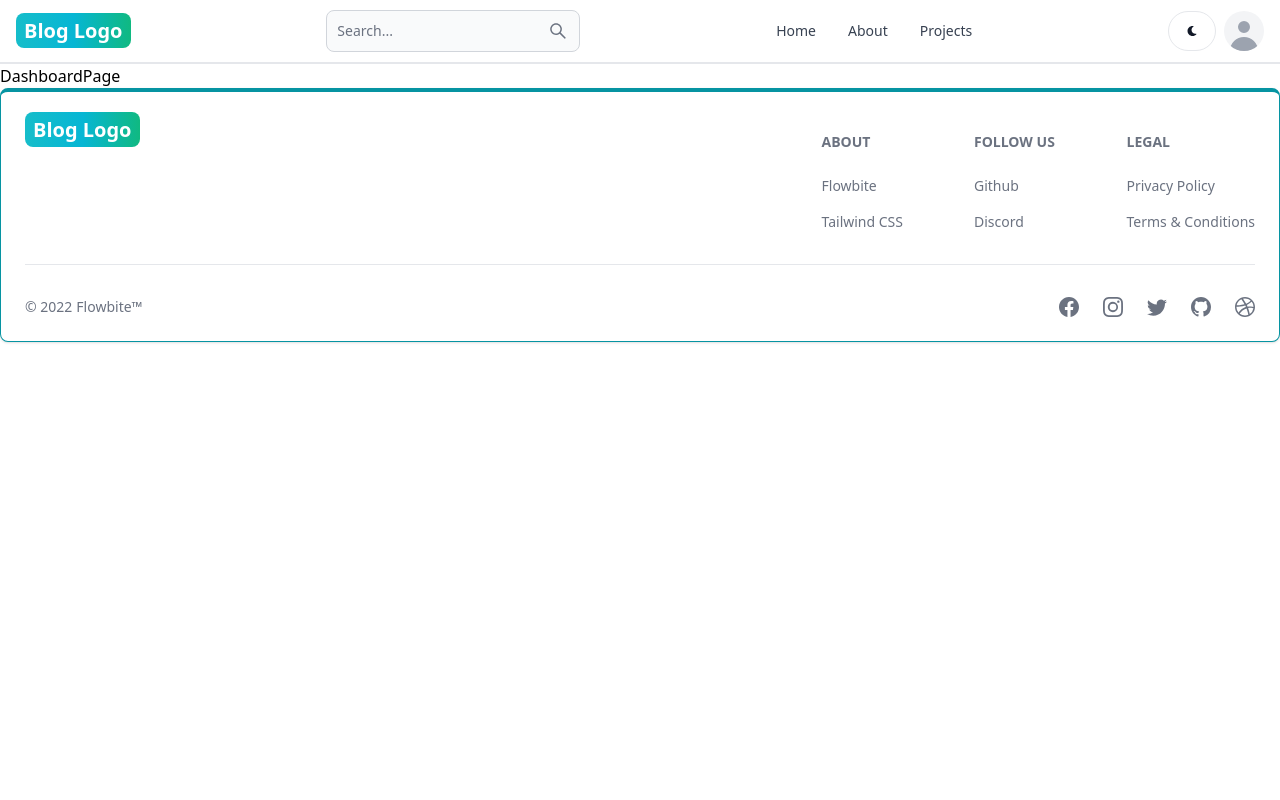
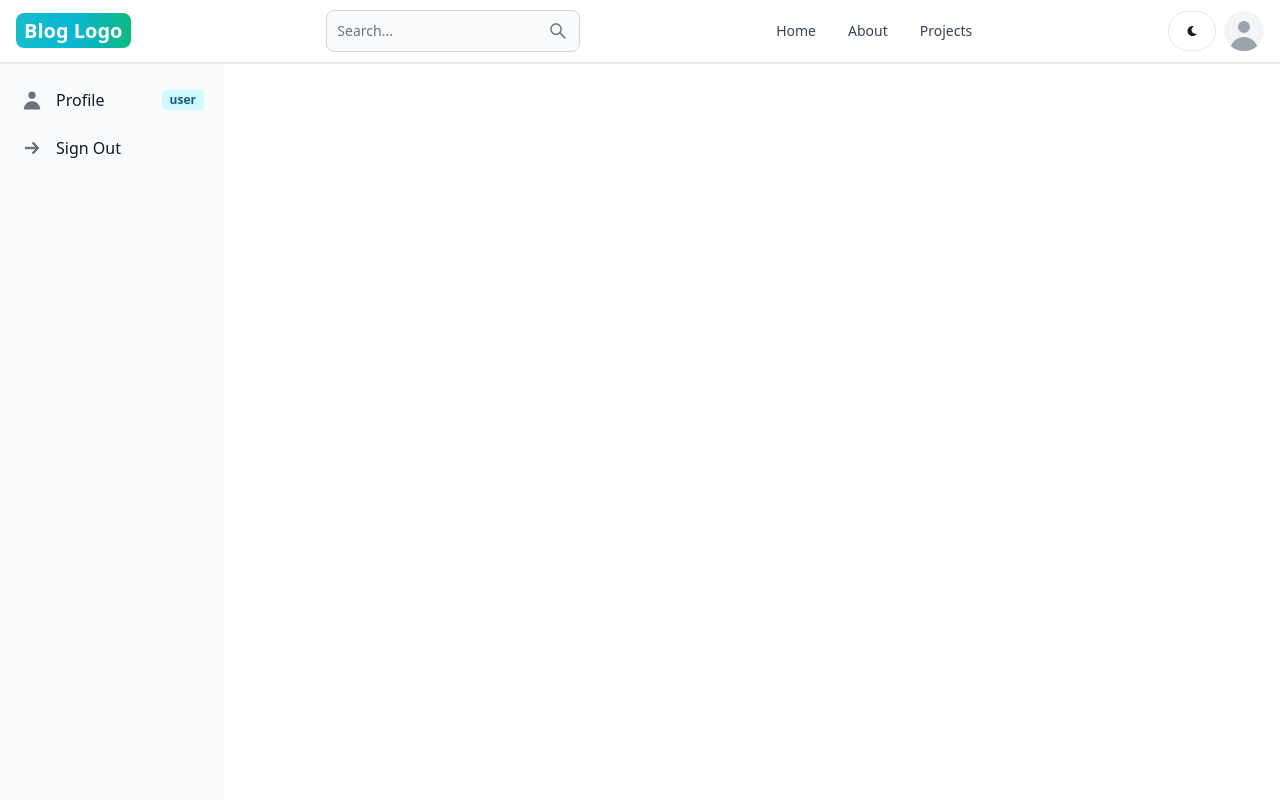
Before and after one commit to MdRakib99/Mern-Blog-Frontend, a React (Vite) app: page /dashboard in a window 1280 px wide. Shown: the top 800 px of the page. Built offline with nearby package versions, Linux system fonts and the light colour scheme; sample sign-in values are in the browser's storage.

Commit message:
worked with profile dashboard

```diff
--- a/src/App.jsx
+++ b/src/App.jsx
@@ -11,6 +11,8 @@ import Header from "./components/Header";
 import ProjectPage from "./pages/ProjectPage";
 import Footer from "./components/Footer";
 
+import PrivateRoute from "./components/PrivateRoute";
+
 const App = () => {
   return (
     <div>
@@ -19,10 +21,15 @@ const App = () => {
         <Routes>
           <Route path='/' element={<HomePage />} />
           <Route path='/about' element={<AboutPage />} />
-          <Route path='/projects' element={<ProjectPage />} />
+
           <Route path='/sign-in' element={<SigninPage />} />
           <Route path='/sign-up' element={<SignupPage />} />
-          <Route path='/dashboard' element={<DashboardPage />} />
+
+          <Route element={<PrivateRoute />}>
+            <Route path='/dashboard' element={<DashboardPage />} />
+          </Route>
+
+          <Route path='/projects' element={<ProjectPage />} />
         </Routes>
         <Footer />
       </BrowserRouter>
--- a/src/apiRequest/apiRequest.js
+++ b/src/apiRequest/apiRequest.js
@@ -1,8 +1,12 @@
 import axios from "axios";
 import { errorToast, successToast } from "../helper/formHelper";
-import { setToken, setUserDetails } from "../helper/sessionHelper";
+import { getToken, setToken, setUserDetails } from "../helper/sessionHelper";
+import store from "../redux/store";
+import { setProfile } from "../redux/user/profileSlice";
 
-const BaseURL = "http://localhost:5000/api/v1";
+const BaseURL = "http://localhost:5001/api/v1";
+
+const axiosHeader = { headers: { token: getToken() } };
 
 export function signUpRequest(email, username, password, photo) {
   let URL = `${BaseURL}/sign-up`;
@@ -54,3 +58,21 @@ export function signInRequest(email, password) {
       return false;
     });
 }
+
+export function profileDetailsRequest() {
+  let URL = `${BaseURL}/profileDetails`;
+
+  return axios
+    .get(URL, axiosHeader)
+    .then((res) => {
+      if (res.status === 200) {
+        store.dispatch(setProfile(res.data["data"][0]));
+        console.log(res.data["data"]);
+      } else {
+        errorToast("something went wrong!");
+      }
+    })
+    .catch((err) => {
+      errorToast("Something went wrong!");
+    });
+}
--- /dev/null
+++ b/src/components/DashProfile.jsx
@@ -0,0 +1,60 @@
+import React, { useEffect } from "react";
+import { Button, TextInput } from "flowbite-react";
+import { profileDetailsRequest } from "../apiRequest/apiRequest";
+import { useSelector } from "react-redux";
+
+const DashProfile = () => {
+  useEffect(() => {
+    (() => {
+      profileDetailsRequest();
+    })();
+  }, []);
+
+  // const previewImage = () => {
+  //   let ImgFile = userImgRef.files[0];
+  //   getBase64(ImgFile).then((base64Img) => {
+  //     userImgView.src = base64Img;
+  //   });
+  // };
+
+  const profileData = useSelector((state) => state.profile.value);
+
+  return (
+    <div className='max-w-lg mx-auto p-3 w-full'>
+      <h1 className='my-7 text-center font-semibold text-3xl'>Profile</h1>
+      <form className='flex flex-col gap-5'>
+        <div className='w-20 h-20 self-center cursor-pointer shadow-md overflow-hidden rounded-full'>
+          <img
+            src={profileData["photo"]}
+            alt=''
+            className='rounded-full w-full h-full object-cover border-8 border-[lightgray]'
+          />
+        </div>
+        <TextInput
+          type='text'
+          id='username'
+          placeholder='username'
+          defaultValue={profileData["username"]}
+        />
+        <TextInput
+          type='email'
+          id='email'
+          placeholder='email'
+          defaultValue={profileData["email"]}
+          readOnly
+        />
+        <TextInput
+          type='password'
+          id='password'
+          placeholder='******'
+          defaultValue={profileData["password"]}
+        />
+        <Button type='submit' gradientDuoTone='greenToBlue' outline>
+          Update
+        </Button>
+      </form>
+    </div>
+  );
+};
+
+export default DashProfile;
--- /dev/null
+++ b/src/components/DashSidebar.jsx
@@ -0,0 +1,43 @@
+import {
+  Sidebar,
+  SidebarItem,
+  SidebarItemGroup,
+  SidebarItems,
+} from "flowbite-react";
+import React, { useEffect, useState } from "react";
+import { HiArrowSmRight, HiUser } from "react-icons/hi";
+import { Link, useLocation } from "react-router-dom";
+const DashSidebar = () => {
+  const location = useLocation();
+  const [tab, setTab] = useState("");
+
+  useEffect(() => {
+    const urlParams = new URLSearchParams(location.search);
+    const tabFromUrl = urlParams.get("tab");
+
+    if (tabFromUrl) {
+      setTab(tabFromUrl);
+    }
+  }, [location.search]);
+  return (
+    <Sidebar className='w-full md:w-56'>
+      <SidebarItems>
+        <SidebarItemGroup>
+          <Link to='/dashboard?tab=profile'>
+            <SidebarItem
+              active={tab === "profile"}
+              label={"user"}
+              // labelColor='dark'
+              icon={HiUser}
+            >
+              Profile
+            </SidebarItem>
+          </Link>
+          <SidebarItem icon={HiArrowSmRight}>Sign Out</SidebarItem>
+        </SidebarItemGroup>
+      </SidebarItems>
+    </Sidebar>
+  );
+};
+
+export default DashSidebar;
--- /dev/null
+++ b/src/components/PrivateRoute.jsx
@@ -0,0 +1,9 @@
+import React from "react";
+import { Navigate, Outlet } from "react-router-dom";
+import { getToken } from "../helper/sessionHelper";
+
+const PrivateRoute = () => {
+  return getToken() ? <Outlet /> : <Navigate to='sign-in' />;
+};
+
+export default PrivateRoute;
--- a/src/helper/sessionHelper.js
+++ b/src/helper/sessionHelper.js
@@ -1,7 +1,6 @@
 class sessionHelper {
   setToken(token) {
-    localStorage.setItem("token", JSON.stringify(token));
-    console.log("Token set in localStorage:", token);
+    localStorage.setItem("token", token);
   }
   getToken() {
     return localStorage.getItem("token");
--- a/src/main.jsx
+++ b/src/main.jsx
@@ -2,7 +2,7 @@ import React from "react";
 import ReactDOM from "react-dom/client";
 import App from "./App.jsx";
 import "./index.css";
-import { store } from "./redux/store.js";
+import store from "./redux/store.js";
 import { Provider } from "react-redux";
 
 ReactDOM.createRoot(document.getElementById("root")).render(
--- a/src/pages/DashboardPage.jsx
+++ b/src/pages/DashboardPage.jsx
@@ -1,7 +1,31 @@
-import React from "react";
+import React, { useEffect, useState } from "react";
+import { useLocation } from "react-router-dom";
+import DashSidebar from "../components/DashSidebar";
+import DashProfile from "../components/DashProfile";
 
 const DashboardPage = () => {
-  return <div>DashboardPage</div>;
+  const location = useLocation();
+  const [tab, setTab] = useState("");
+
+  useEffect(() => {
+    const urlParams = new URLSearchParams(location.search);
+    const tabFromUrl = urlParams.get("tab");
+
+    if (tabFromUrl) {
+      setTab(tabFromUrl);
+    }
+  }, [location.search]);
+
+  return (
+    <div className='min-h-screen flex flex-col md:flex-row'>
+      <div className='md:w-56'>
+        {/* Sidebar */}
+        <DashSidebar />
+      </div>
+      {/* Profile */}
+      {tab === "profile" && <DashProfile />}
+    </div>
+  );
 };
 
 export default DashboardPage;
--- a/src/pages/SigninPage.jsx
+++ b/src/pages/SigninPage.jsx
@@ -2,7 +2,7 @@ import { Button, Label, Spinner, TextInput } from "flowbite-react";
 import React, { useState } from "react";
 import { Link } from "react-router-dom";
 import { errorToast, isEmail, isEmpty } from "../helper/formHelper";
-import { signInRequest, signUpRequest } from "../apiRequest/apiRequest";
+import { signInRequest } from "../apiRequest/apiRequest";
 
 const SigninPage = () => {
   const [formData, setFormData] = useState({});
@@ -28,8 +28,14 @@ const SigninPage = () => {
       setLoader(false);
     } else {
       setLoader(true);
-      await signInRequest(email, password);
-      window.location.href = "/";
+      await signInRequest(email, password).then((res) => {
+        if (res === true) {
+          window.location.href = "/";
+        } else {
+          setLoader(false);
+          errorToast("Invalid Email or Password!");
+        }
+      });
     }
   };
 
@@ -84,8 +90,8 @@ const SigninPage = () => {
           </form>
           <div className='flex gap-2 text-sm mt-5'>
             <span>Don't have an account?</span>
-            <Link to='sign-up' className='text-blue-500'>
-              Sign In
+            <Link to='/sign-up' className='text-blue-500'>
+              Sign Up
             </Link>
           </div>
         </div>
--- a/src/pages/SignupPage.jsx
+++ b/src/pages/SignupPage.jsx
@@ -99,7 +99,7 @@ const SignupPage = () => {
           </form>
           <div className='flex gap-2 text-sm mt-5'>
             <span>Already have and account?</span>
-            <Link to='sign-in' className='text-blue-500'>
+            <Link to='/sign-in' className='text-blue-500'>
               Sign In
             </Link>
           </div>
--- a/src/redux/store.js
+++ b/src/redux/store.js
@@ -1,7 +1,9 @@
 import { configureStore } from "@reduxjs/toolkit";
-import userReducer from "./user/userSlice";
-export const store = configureStore({
+
+import profileReducer from "./user/profileSlice";
+
+export default configureStore({
   reducer: {
-    user: userReducer,
+    profile: profileReducer,
   },
 });
--- /dev/null
+++ b/src/redux/user/profileSlice.js
@@ -0,0 +1,18 @@
+import { createSlice } from "@reduxjs/toolkit";
+
+export const profileSlice = createSlice({
+  name: "profile",
+  initialState: {
+    value: [],
+  },
+
+  reducers: {
+    setProfile: (state, action) => {
+      state.value = action.payload;
+    },
+  },
+});
+
+export const { setProfile } = profileSlice.actions;
+
+export default profileSlice.reducer;
```
